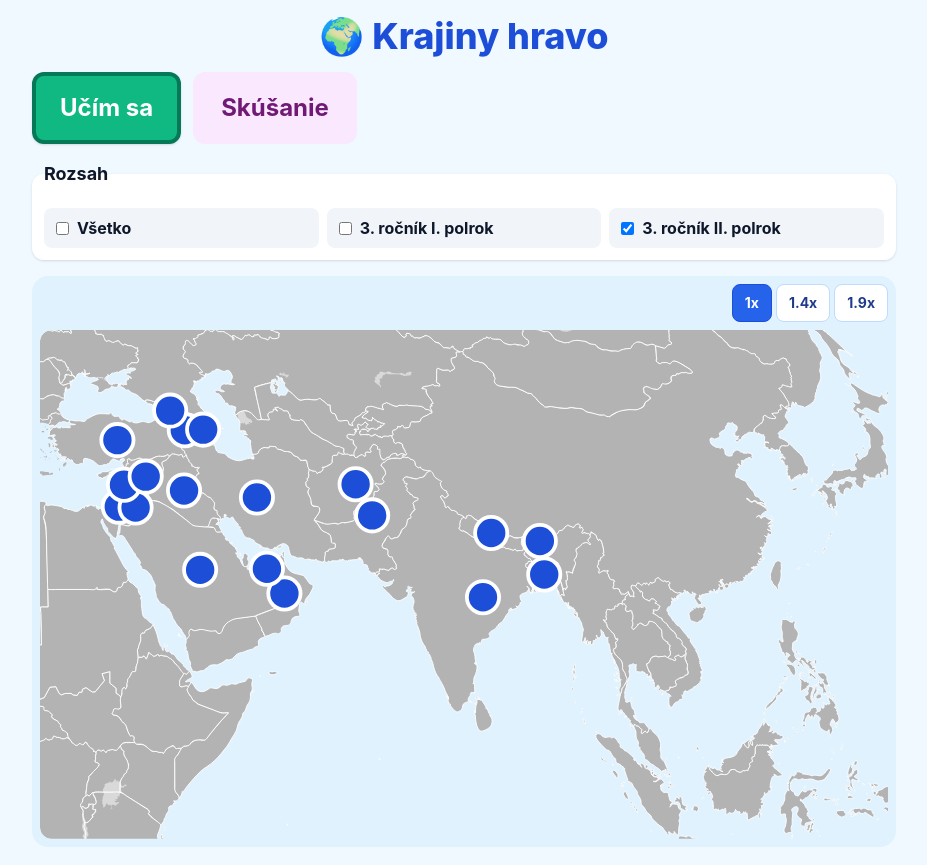
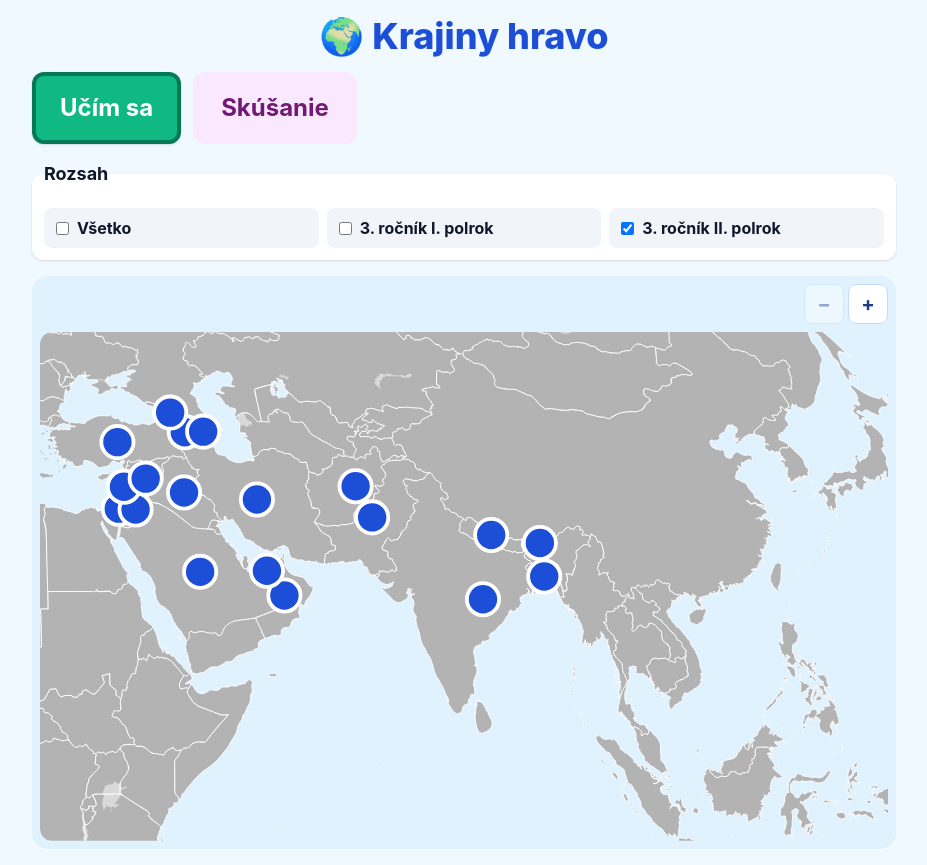
Before and after one commit to matejbudzel/krajiny, a React (Vite) app: page / in a window 1280 px wide. Shown: the whole page, without its empty margins (176-1103 px from the left). Built offline with nearby package versions, Linux system fonts and the light colour scheme.

Commit message:
zoom improvements and correct/incorrect map selection improved

```diff
--- a/src/components/MapView.tsx
+++ b/src/components/MapView.tsx
@@ -18,6 +18,7 @@ const WORLD_MAP_CROP = {
   height: 168,
 };
 const ZOOM_LEVELS = [1, 1.45, 1.9] as const;
+const MAX_ZOOM_INDEX = ZOOM_LEVELS.length - 1;
 
 type Props = {
   onSelect: (country: Country) => void;
@@ -45,26 +46,37 @@ export const MapView = ({
   selectedId,
   showLabels = false,
 }: Props) => {
-  const [zoom, setZoom] = useState<(typeof ZOOM_LEVELS)[number]>(1);
+  const [zoomIndex, setZoomIndex] = useState(0);
+  const zoom = ZOOM_LEVELS[zoomIndex];
+  const canZoomOut = zoomIndex > 0;
+  const canZoomIn = zoomIndex < MAX_ZOOM_INDEX;
+  const dotRadius = 1.9 / zoom;
+  const highlightedDotRadius = 2.4 / zoom;
+  const dotStrokeWidth = 0.45 / zoom;
 
   return (
     <div className="rounded-2xl bg-sky-100 p-2">
       <div className="mb-2 flex justify-end gap-1">
-        {ZOOM_LEVELS.map((level) => (
         <button
-            key={level}
           type="button"
-            className={`rounded-lg border px-3 py-2 text-sm font-bold ${
-              zoom === level
-                ? 'border-blue-700 bg-blue-600 text-white'
-                : 'border-blue-200 bg-white text-blue-900'
-            }`}
-            onClick={() => setZoom(level)}
-            aria-pressed={zoom === level}
+          className="h-10 w-10 rounded-lg border border-blue-200 bg-white text-xl font-bold text-blue-900 disabled:cursor-not-allowed disabled:opacity-40"
+          onClick={() => setZoomIndex((current) => Math.max(0, current - 1))}
+          disabled={!canZoomOut}
+          aria-label="Oddialiť mapu"
         >
-            {level === 1 ? '1x' : `${level.toFixed(1)}x`}
+          −
         </button>
-        ))}
+        <button
+          type="button"
+          className="h-10 w-10 rounded-lg border border-blue-200 bg-white text-xl font-bold text-blue-900 disabled:cursor-not-allowed disabled:opacity-40"
+          onClick={() =>
+            setZoomIndex((current) => Math.min(MAX_ZOOM_INDEX, current + 1))
+          }
+          disabled={!canZoomIn}
+          aria-label="Priblížiť mapu"
+        >
+          +
+        </button>
       </div>
       <div className="max-h-[70vh] overflow-auto rounded-xl bg-sky-100">
         <svg
@@ -94,10 +106,11 @@ export const MapView = ({
             const highlighted = highlightedId === c.id;
             const isCorrect = correctId === c.id;
             const isSelected = selectedId === c.id;
-            const fill = isSelected
-              ? isCorrect
+            const shouldRevealCorrect = Boolean(selectedId && isCorrect);
+            const fill = shouldRevealCorrect
               ? '#22c55e'
-                : '#f87171'
+              : isSelected
+                ? '#f87171'
                 : highlighted
                   ? '#f97316'
                   : '#1d4ed8';
@@ -106,11 +119,15 @@ export const MapView = ({
                 <circle
                   cx={point.x}
                   cy={point.y}
-                  r={highlighted ? 2.4 : 1.9}
+                  r={
+                    highlighted || shouldRevealCorrect
+                      ? highlightedDotRadius
+                      : dotRadius
+                  }
                   className="cursor-pointer"
                   fill={fill}
                   stroke="#ffffff"
-                  strokeWidth="0.45"
+                  strokeWidth={dotStrokeWidth}
                   onClick={() => onSelect(c)}
                 />
                 {showLabels && (
```
Lines whose indentation alone changed are shown as unchanged.
